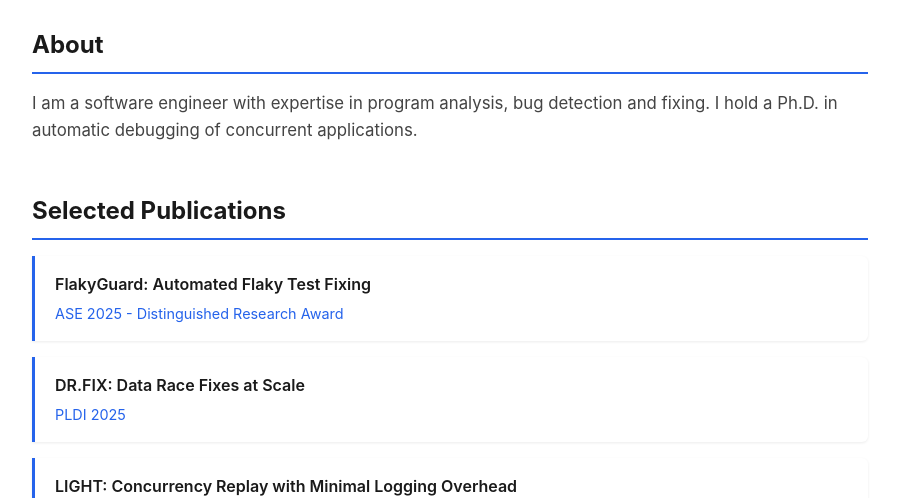
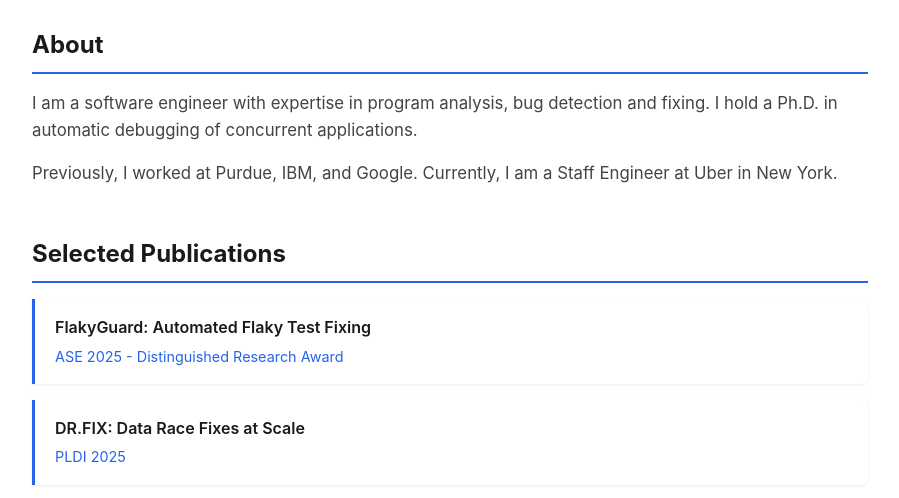
Before and after one commit to lpxz/lpxz.github.io, a plain HTML site: page index.html in a window 1280 px wide. Shown: the part 276-774 px from the top of the page, without its empty margins (190-1089 px from the left). Drawn offline with Linux system fonts and the light colour scheme.

Commit message:
Add experience back to About section

```diff
--- a/index.html
+++ b/index.html
@@ -206,6 +206,9 @@
                 I am a software engineer with expertise in program analysis, bug detection and fixing.
                 I hold a Ph.D. in automatic debugging of concurrent applications.
             </p>
+            <p>
+                Previously, I worked at Purdue, IBM, and Google. Currently, I am a Staff Engineer at Uber in New York.
+            </p>
         </section>
 
         <section class="publications">
```
